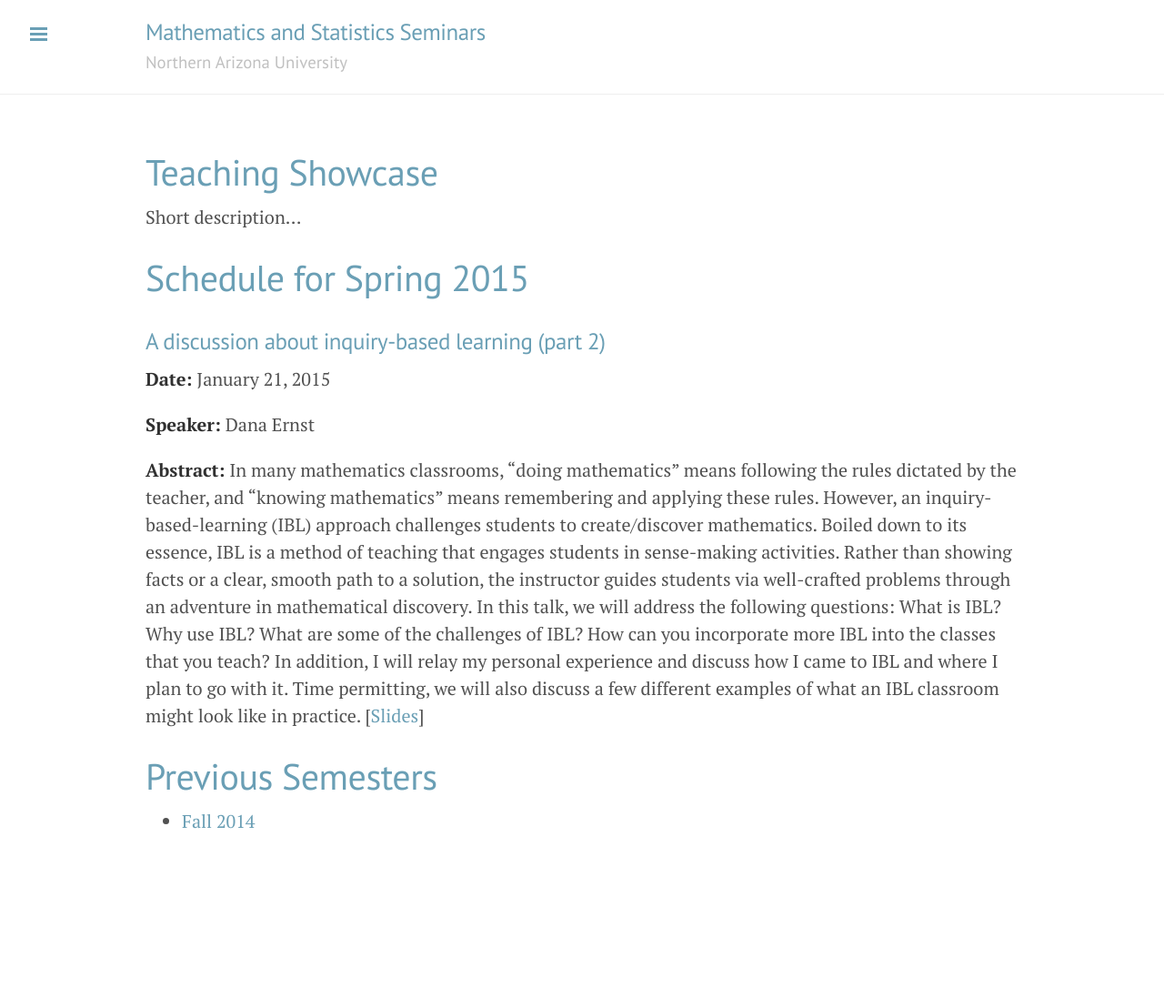
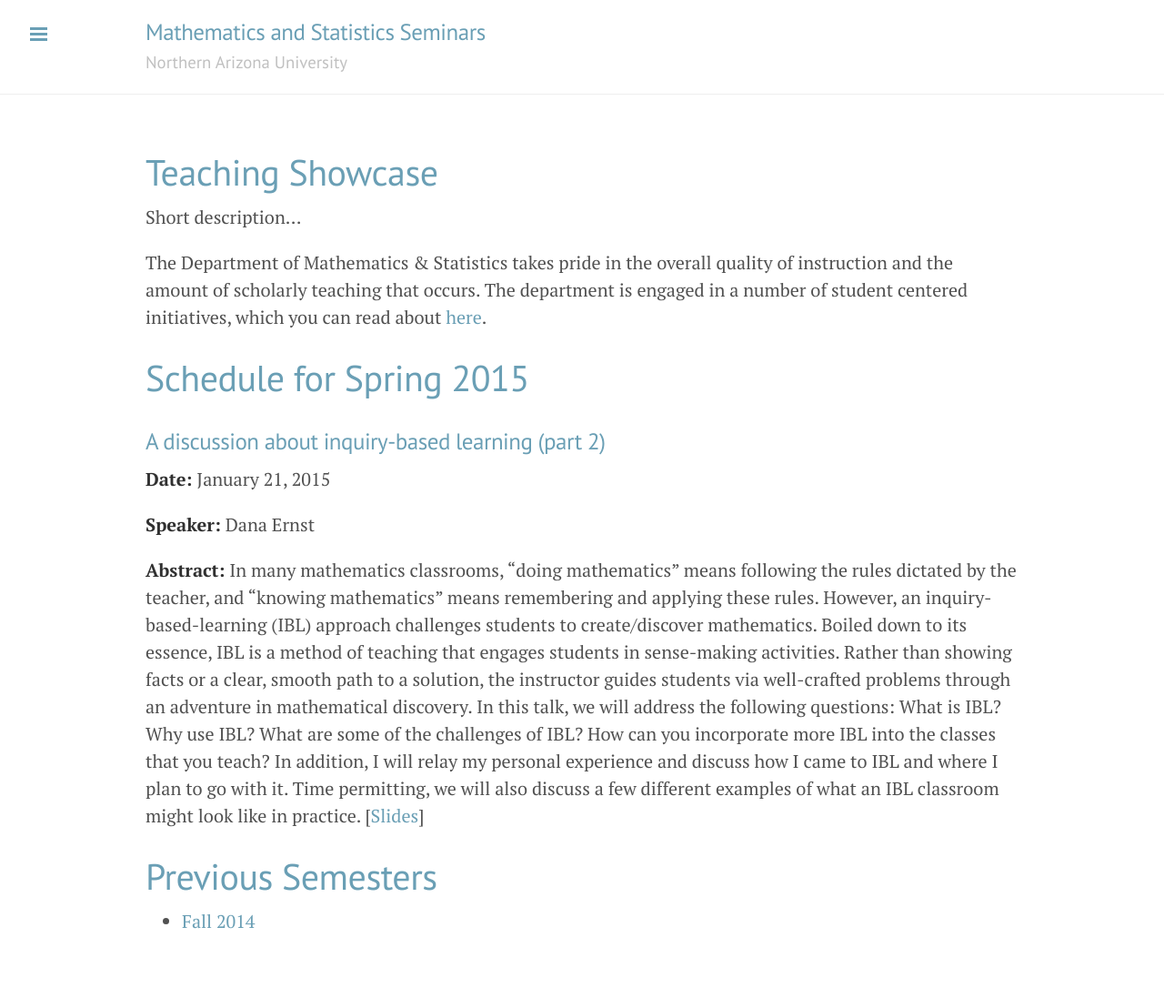
Before and after one commit to NAUMathStat/seminars, a Jekyll site: the page built from teachingSpring2015.md, in a window 1280 px wide. Shown: the whole page at 91% size. Built offline with Jekyll 4.4.1, drawn with Linux system fonts in a browser that asks for light colours; Markdown is read by kramdown in place of the engine named in the settings; before the commit the page ends 998 px from its top, so only the background shows below that.

Commit message:
Another update to TS

```diff
--- a/teachingSpring2015.md
+++ b/teachingSpring2015.md
@@ -4,6 +4,8 @@ title: Teaching Showcase
 ---
 
 Short description...
+
+The Department of Mathematics & Statistics takes pride in the overall quality of instruction and the amount of scholarly teaching that occurs. The department is engaged in a number of student centered initiatives, which you can read about [here](http://nau.edu/CEFNS/NatSci/Math/Innovative-Teaching/).
 
 # Schedule for Spring 2015 #
 
```
